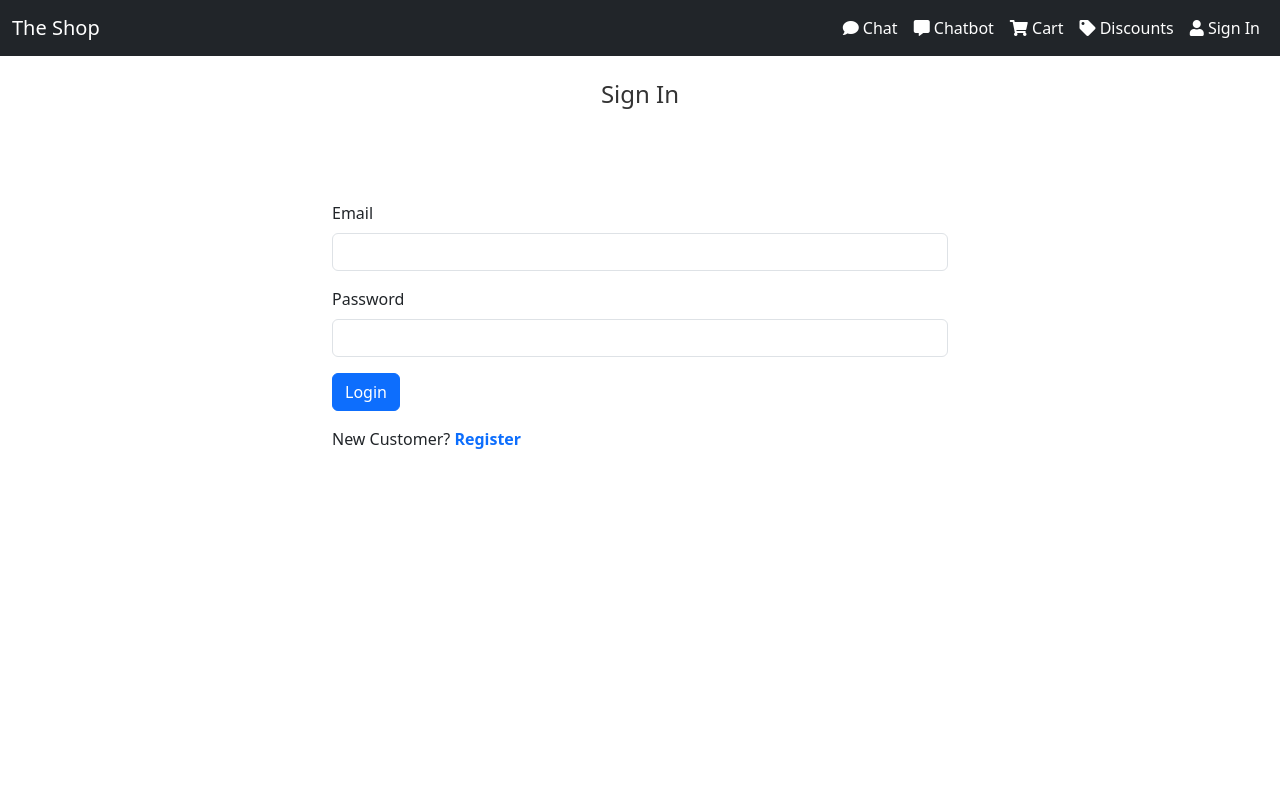
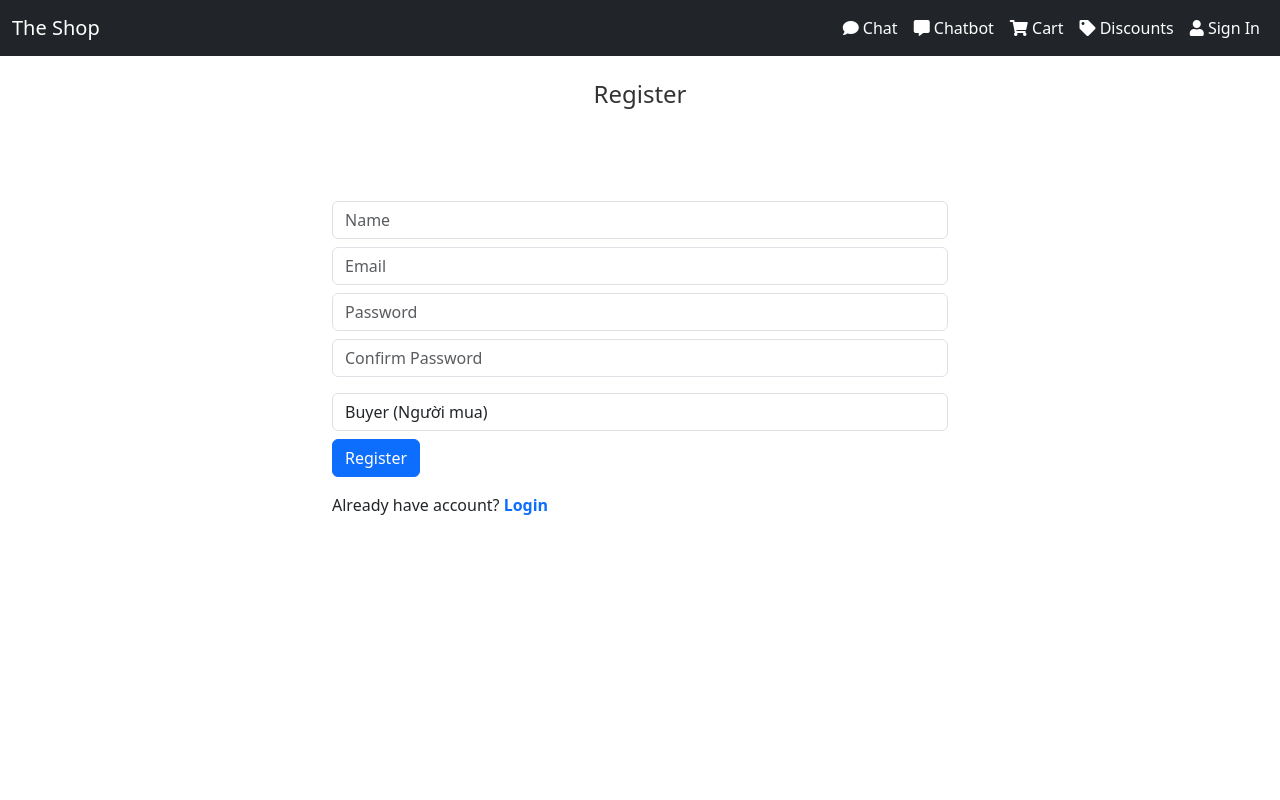
Before and after one commit to dluongta/The-Digital-Shop, a React (Create React App) app in the folder client/: page /login in a window 1280 px wide. Shown: the top 800 px of the page. Built offline with nearby package versions, Linux system fonts and the light colour scheme.

Commit message:
complete app

```diff
--- a/client/src/pages/LoginScreen.js
+++ b/client/src/pages/LoginScreen.js
@@ -15,10 +15,13 @@ import {
   loginWithPasswordFromApi,
 } from '../actions/userActions'
 
-const LoginScreen = () => {
+const RegisterScreen = () => {
+  const [name, setName] = useState('')
   const [email, setEmail] = useState('')
   const [password, setPassword] = useState('')
-
+  const [confirmPassword, setConfirmPassword] = useState('')
+  const [role, setRole] = useState('buyer')
+  const [roleModal, setRoleModal] = useState('buyer')
   const [showModal, setShowModal] = useState(false)
   const [passwordModal, setPasswordModal] = useState('')
   const [googleUser, setGoogleUser] = useState(null)
@@ -27,22 +30,19 @@ const LoginScreen = () => {
   const navigate = useNavigate()
   const location = useLocation()
 
-  const redirect = location.search
-    ? location.search.split('=')[1]
-    : '/'
+  const redirect = new URLSearchParams(location.search).get('redirect') || '/'
 
-  const userLogin = useSelector((state) => state.userLogin)
-  const { loading, error, userInfo } = userLogin
+  const userRegister = useSelector((state) => state.userRegister)
+  const { loading, error, userInfo } = userRegister
 
   useEffect(() => {
     if (userInfo) navigate(redirect)
   }, [userInfo, navigate, redirect])
 
   /* =========================
-     GOOGLE HANDLER (CHUNG)
+     GOOGLE HANDLER
   ========================= */
   const handleGoogleCredential = async (credential) => {
-    try {
     const decoded = jwtDecode(credential)
     const { email, name } = decoded
 
@@ -54,28 +54,19 @@ const LoginScreen = () => {
       setGoogleUser({ email, name })
       setShowModal(true)
     }
-    } catch (err) {
-      console.error(err)
-    }
   }
 
-  /* =========================
-     GOOGLE ONE TAP
-  ========================= */
   useGoogleOneTapLogin({
     disabled: !!userInfo,
     onSuccess: (res) => handleGoogleCredential(res.credential),
   })
 
-  /* =========================
-     GOOGLE BUTTON
-  ========================= */
   const handleGoogleLoginSuccess = (res) => {
     if (res?.credential) handleGoogleCredential(res.credential)
   }
 
   /* =========================
-     REGISTER FROM MODAL
+     MODAL REGISTER
   ========================= */
   const handleModalSubmit = async () => {
     if (!googleUser || !passwordModal) return
@@ -85,26 +76,27 @@ const LoginScreen = () => {
         googleUser.name,
         googleUser.email,
         passwordModal,
-        'buyer'
+        roleModal
       )
     )
 
     dispatch(login(googleUser.email, passwordModal))
     setShowModal(false)
-    setPasswordModal('')
   }
 
   /* =========================
-     NORMAL LOGIN
+     NORMAL REGISTER
   ========================= */
   const submitHandler = (e) => {
     e.preventDefault()
-    dispatch(login(email, password))
+
+    if (password !== confirmPassword) return
+    dispatch(register(name, email, password, role))
   }
 
   return (
     <FormContainer>
-      <h1>Sign In</h1>
+      <h1>Register</h1>
 
       {error && <Message variant="danger">{error}</Message>}
       {loading && <Loader />}
@@ -117,37 +109,58 @@ const LoginScreen = () => {
       </div>
 
       <Form onSubmit={submitHandler}>
-        <Form.Group className="mb-3">
-          <Form.Label>Email</Form.Label>
         <Form.Control
+          className="mb-2"
+          placeholder="Name"
+          value={name}
+          onChange={(e) => setName(e.target.value)}
+        />
+
+        <Form.Control
+          className="mb-2"
+          placeholder="Email"
           value={email}
           onChange={(e) => setEmail(e.target.value)}
         />
-        </Form.Group>
 
-        <Form.Group className="mb-3">
-          <Form.Label>Password</Form.Label>
         <Form.Control
+          className="mb-2"
           type="password"
+          placeholder="Password"
           value={password}
           onChange={(e) => setPassword(e.target.value)}
         />
+
+        <Form.Control
+          className="mb-3"
+          type="password"
+          placeholder="Confirm Password"
+          value={confirmPassword}
+          onChange={(e) => setConfirmPassword(e.target.value)}
+        />
+        <Form.Group className="mb-2" controlId="role">
+          <Form.Control
+            as="select"
+            value={role}
+            onChange={(e) => setRole(e.target.value)}
+          >
+            <option value="buyer">Buyer (Người mua)</option>
+            <option value="seller">Seller (Người bán)</option>
+          </Form.Control>
         </Form.Group>
 
-        <Button type="submit">Login</Button>
+
+        <Button type="submit">Register</Button>
       </Form>
 
       <Row className="py-3">
         <Col>
-    New Customer?{' '}
-    <Link to="/register" className="fw-bold text-primary text-decoration-none">
-      Register
-    </Link>
+          Already have account? <Link to="/login" className="fw-bold text-primary text-decoration-none">Login</Link>
         </Col>
       </Row>
 
       {/* GOOGLE REGISTER MODAL */}
-      <Modal show={showModal} onHide={() => setShowModal(false)} centered>
+      <Modal show={showModal} onHide={() => setShowModal(false)}>
         <Modal.Header closeButton>
           <Modal.Title>Create account</Modal.Title>
         </Modal.Header>
@@ -161,6 +174,16 @@ const LoginScreen = () => {
             value={passwordModal}
             onChange={(e) => setPasswordModal(e.target.value)}
           />
+          <Form.Group className="mb-3" controlId="roleModal">
+            <Form.Control
+              as="select"
+              value={roleModal}
+              onChange={(e) => setRoleModal(e.target.value)}
+            >
+              <option value="buyer">Buyer (Người mua)</option>
+              <option value="seller">Seller (Người bán)</option>
+            </Form.Control>
+          </Form.Group>
         </Modal.Body>
         <Modal.Footer>
           <Button variant="secondary" onClick={() => setShowModal(false)}>
@@ -175,4 +198,4 @@ const LoginScreen = () => {
   )
 }
 
-export default LoginScreen
+export default RegisterScreen
```
Also changed, not shown: 7 other files (tests, documents, lock files or other folders). Lines whose indentation alone changed are shown as unchanged.
